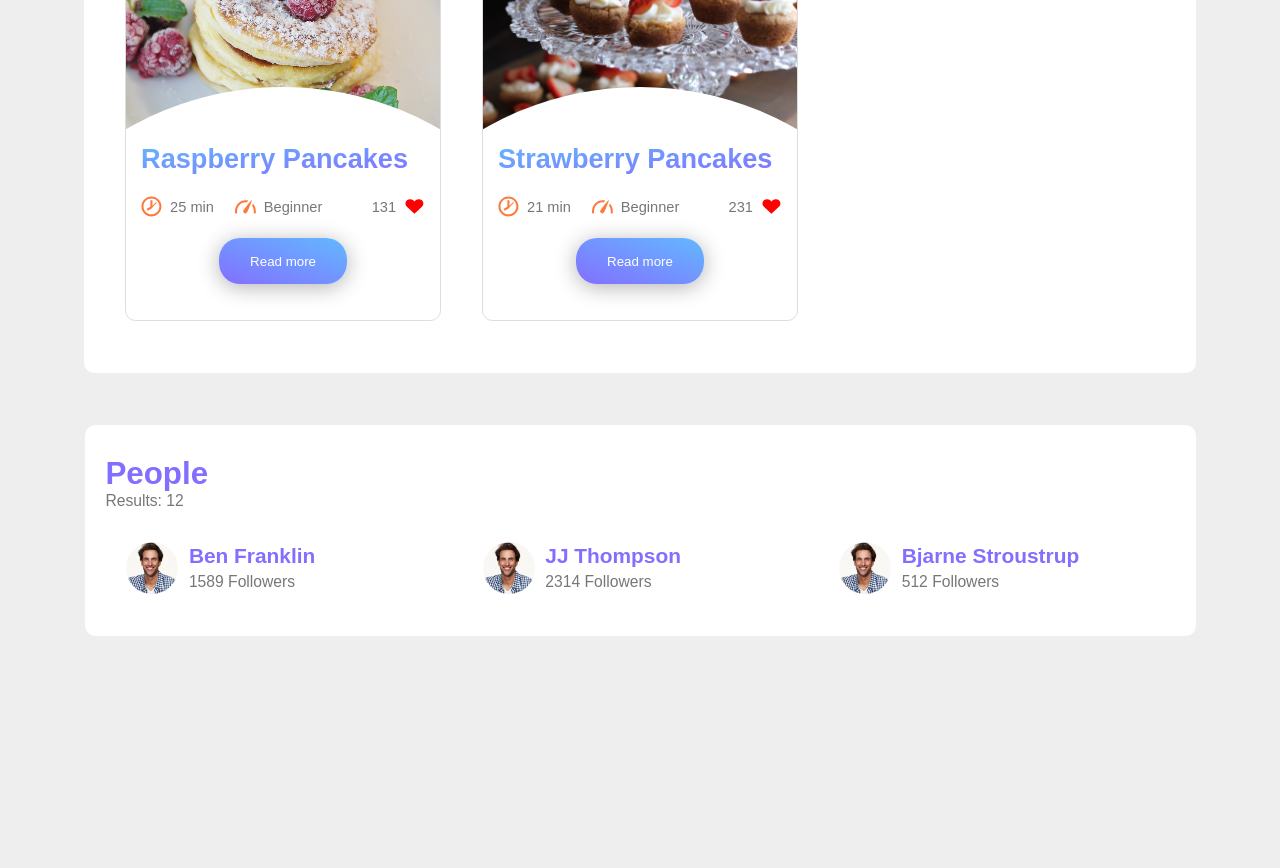
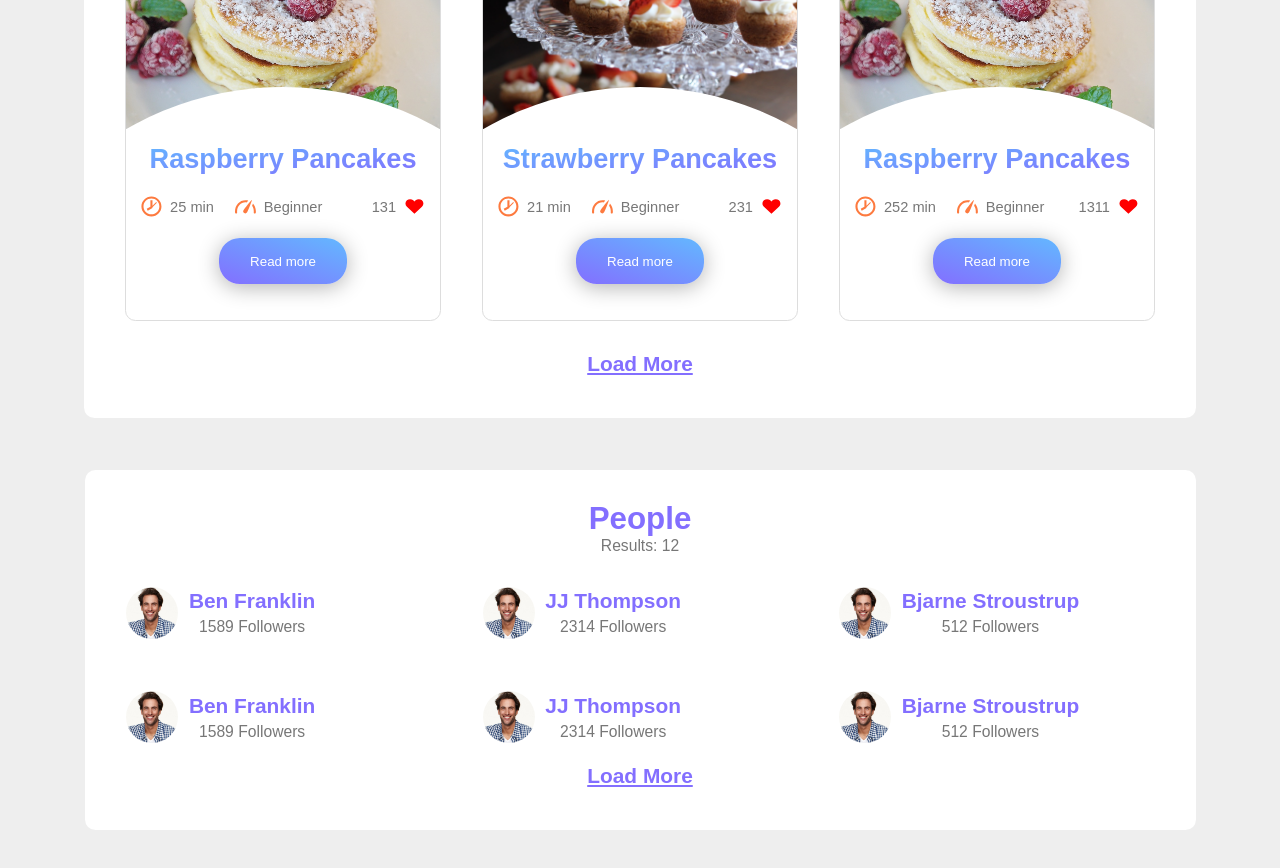
Before and after one commit to wonez/Dulce, a React app: page /search in a window 1280 px wide. Shown: the part 420-1288 px from the top of the page. Before the commit the page ends 1108 px from the top, so only its background shows below. Built offline with nearby package versions, Linux system fonts and the light colour scheme.

Commit message:
create started

```diff
--- a/src/components/Toolbar/Toolbar.js
+++ b/src/components/Toolbar/Toolbar.js
@@ -19,6 +19,10 @@ class Toolbar extends Component {
         this.props.history.push('/search')
     }
 
+    handleCreate = (e) => {
+        this.props.history.push('/create')
+    }
+
     render(){
         return (
             <div className={classes.Toolbar}>
@@ -36,7 +40,7 @@ class Toolbar extends Component {
                     </form>
                 </div>
                 <div className={classes.Buttons}>
-                    <IconButton>
+                    <IconButton click={this.handleCreate}>
                         <IconPlus />
                     </IconButton>
                     <Menu />
--- a/src/containers/App/App.js
+++ b/src/containers/App/App.js
@@ -9,6 +9,7 @@ import NewsFeed from '../NewsFeed/NewsFeed'
 import AllCategories from '../AllCategories/AllCategories'
 import Category from '../Category/Category'
 import Search from '../Search/Search'
+import Create from '../Create/Create'
 
 class App extends Component {
 	render() {
@@ -23,6 +24,7 @@ class App extends Component {
 					<Route path="/search" component={Search}/>
 					<Route path="/allcategories" component={AllCategories}/>
 					<Route path="/singleCategory" component={Category}/>
+					<Route path="/create" component={Create}/>
 					<Route render={()=> (<h1>404</h1>)} />
 				</Switch>
 			</BrowserRouter>
--- /dev/null
+++ b/src/containers/Create/Create.js
@@ -0,0 +1,23 @@
+import React from 'react'
+
+import Aux from '../../hoc/Aux'
+import Toolbar from '../../components/Toolbar/Toolbar'
+
+import classes from './Create.scss'
+
+class Create extends React.Component {
+    render(){
+        return(
+            <Aux>
+                <Toolbar />
+                <div className={classes.Container}>
+                    <div className={classes.Create}>
+
+                    </div>
+                </div>
+            </Aux>
+        )
+    }
+}
+
+export default Create;
--- /dev/null
+++ b/src/containers/Create/Create.scss
@@ -0,0 +1,12 @@
+.Container{
+    padding: 15rem 0 10rem 0;
+    display: flex;
+    justify-content: center;
+}
+.Create{
+    margin: 0 5rem;
+    background: white;
+    border-radius: 1rem;
+    min-height: 500px;
+    min-width: 700px;
+}
--- a/src/containers/Search/Search.js
+++ b/src/containers/Search/Search.js
@@ -28,7 +28,14 @@ class Search extends React.Component{
                 time: 21,
                 difficulty: 'Beginner',
                 hearts: 231
-            }
+            },
+            {
+                img: 'src/assets/mp-img-1.jpg',
+                heading: 'Raspberry Pancakes',
+                time: 252,
+                difficulty: 'Beginner',
+                hearts: 1311
+            },
         ],
         people: [
             {
@@ -49,6 +56,24 @@ class Search extends React.Component{
                 imgPath: 'src/assets/profile.jpg',
                 id: 3
             },
+            {
+                name: 'Ben Franklin',
+                followers: 1589,
+                imgPath: 'src/assets/profile.jpg',
+                id: 4,
+            },
+            {
+                name: 'JJ Thompson',
+                followers: 2314,
+                imgPath: 'src/assets/profile.jpg',
+                id: 5,
+            },
+            {
+                name: 'Bjarne Stroustrup',
+                followers: 512,
+                imgPath: 'src/assets/profile.jpg',
+                id: 6
+            },
         ]
     }
 
@@ -68,7 +93,7 @@ class Search extends React.Component{
                                 return <CardSmall card={item} key={item.time} />
                             })}
                         </div>
-                        {/* <a className={classes.Search__LoadMore}>Load More</a> */}
+                        <a className={classes.Search__LoadMore}>Load More</a>
                     </div>
                     <div className={classes.Search__Container}>
                         <h2 className={classes.Search__Heading}>People</h2>
@@ -78,7 +103,7 @@ class Search extends React.Component{
                                 return <Person data={person} key={person.id} />
                             })}
                         </div>
-                        {/* <a className={classes.Search__LoadMore}>Load More</a> */}
+                        <a className={classes.Search__LoadMore}>Load More</a>
                     </div>
                 </div>
             </Aux>
--- a/src/containers/Search/Search.scss
+++ b/src/containers/Search/Search.scss
@@ -17,7 +17,7 @@
     &__Container{
         padding: 3rem 2rem;
         margin: 5rem;
-        // text-align: center;
+        text-align: center;
         min-width: 1111px;
         &:first-child{
             margin-bottom: 0;
```
